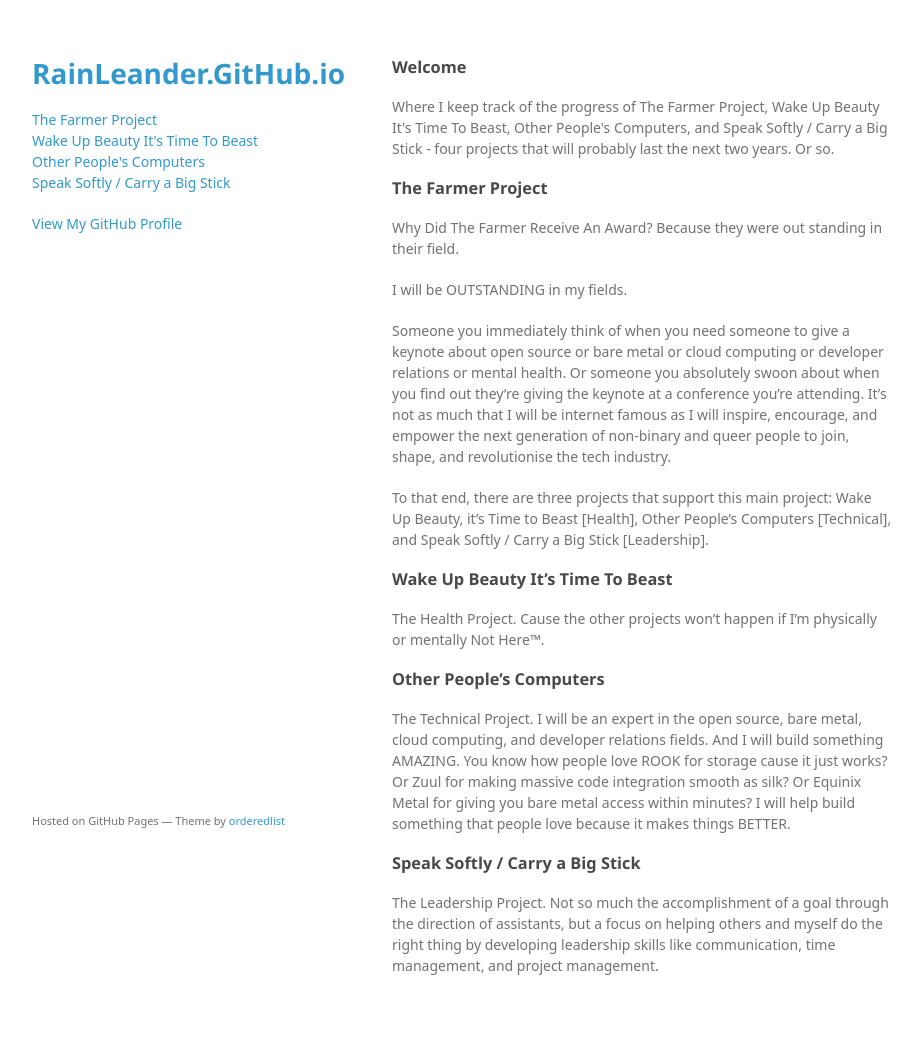
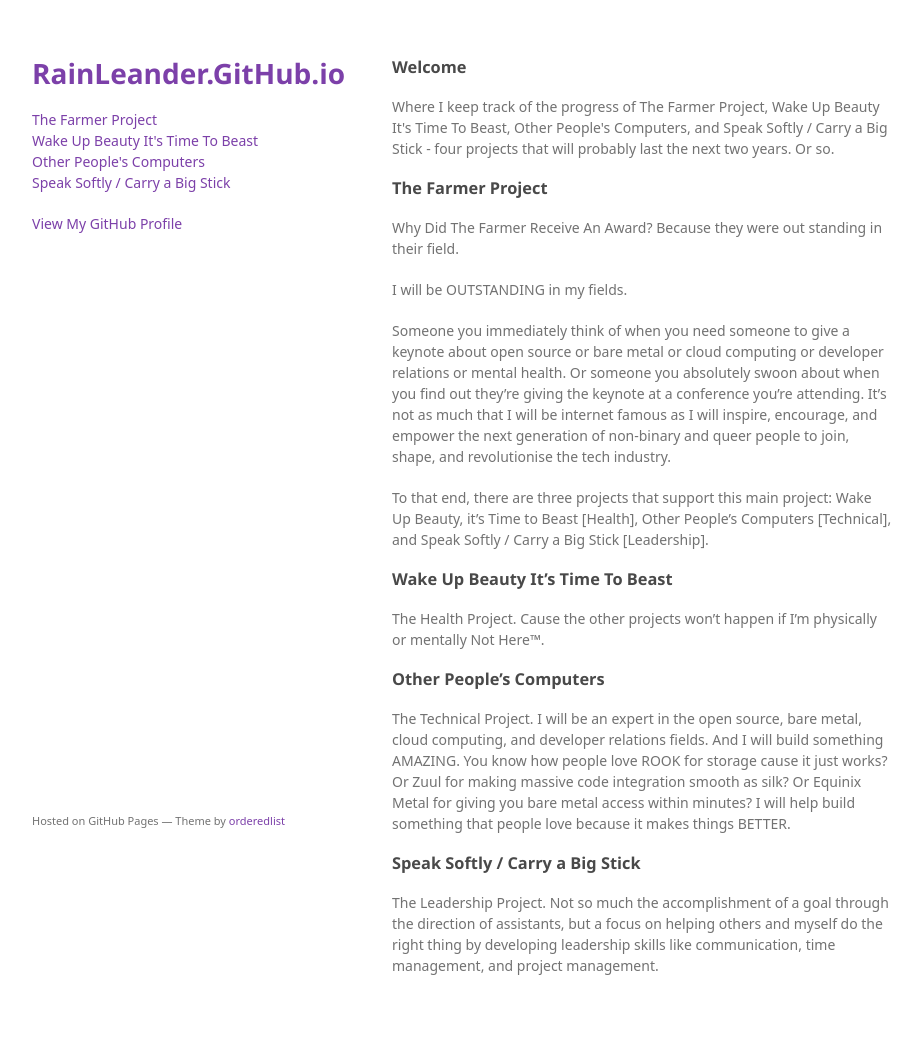
Before and after one commit to rainleander/rainleander.github.io, a Jekyll site: the page index.html, which Jekyll copies as it is, in a window 1280 px wide. Shown: the whole page, without its empty margins (178-1099 px from the left). Built offline with Jekyll 4.4.1, drawn with Linux system fonts in a browser that asks for light colours; some web fonts are replaced.

Commit message:
Update styles.css

```diff
--- a/stylesheets/styles.css
+++ b/stylesheets/styles.css
@@ -88,12 +88,12 @@ h3, h4, h5, h6 {
 }
 
 a {
-  color:#39c;
+  color:#7C40A9;
   text-decoration:none;
 }
 
 a:hover {
-  color:#069;
+  color:#502989;
 }
 
 a small {
```
